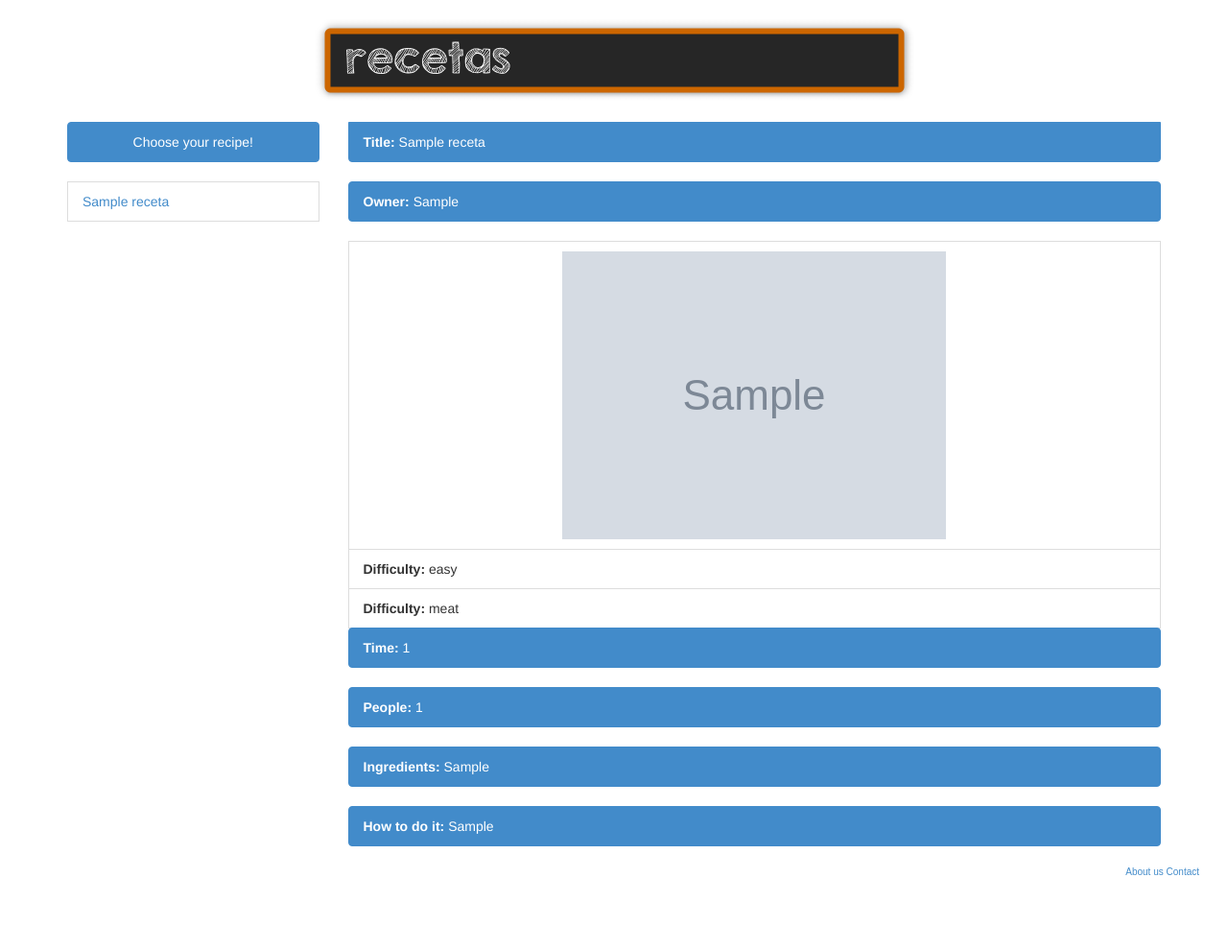
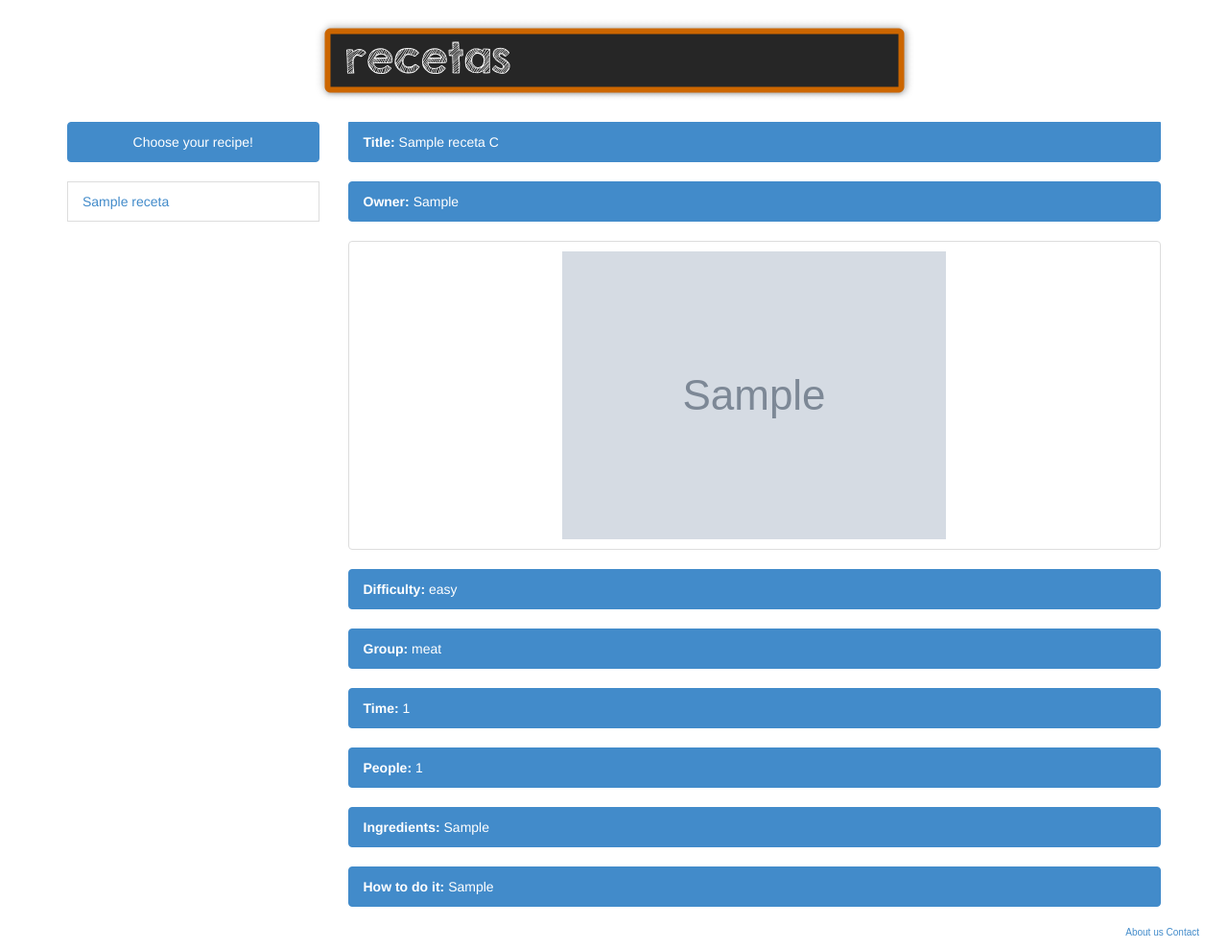
Before and after one commit to ULL-ETSII-GRADO-SYTW-1314/KWYJIBO, a Django app: page /recetas/1 in a window 1280 px wide. Shown: the part 52-1041 px from the top of the page at 96% size. Before the commit the page ends 964 px from the top, so only its background shows below. Run offline with Django 3.2, Linux system fonts and the light colour scheme; tables that the repository leaves empty hold one stand-in row (values such as "Sample post"); grey boxes marked "Sample" are stand-in pictures; parts of the project's set-up code (start-up, migrations or seed data) failed here and were passed over.

Commit message:
Mostrar bien receta

```diff
--- a/Recetas/views.py
+++ b/Recetas/views.py
@@ -85,7 +85,7 @@ def subir_receta(request):
 				return render_to_response('recetas/subir_receta.html', {'form':form, 'errores':errores}, context_instance=RequestContext(request))
 			else:
 				Nueva_Receta.save()
-				return HttpResponseRedirect('/admin/')
+				return render_to_response('recetas/subida_de_receta.html', context_instance=RequestContext(request))
 		#else:
 			#return HttpResponseRedirect('www.google.es')
 	else:
--- a/templates/recetas/recetas.html
+++ b/templates/recetas/recetas.html
@@ -31,18 +31,20 @@
                 </div>
                 <div class="col-md-9 column">
                     {% if receta == nil %}
-                        <center> <h3> No recipes! </h3> </center>
+                        <center> <h3> Choose one Recipe! </h3> </center>
                     {% else %}
                         <div class="list-group">
-                            <a class="list-group-item active"> <b> Title: </b> {{ receta.titulo }} </a>
+                            <a class="list-group-item active"> <b> Title: </b> {{ receta.titulo }} {{ receta.grupo }} </a>
                         </div>
                         <div class="list-group">
                             <a class="list-group-item active"> <b> Owner: </b> {{ receta.autor }} </a>
                         </div>
-                        <div class="list-group-item">
-                            <center> <img src="/static/images/{{ receta.imagen }}"> </center>
+                        <div class="list-group">
+                            <a class="list-group-item"> <center> <img src="/static/images/{{ receta.imagen }}"> </center> </a>
                         </div>
-                        <div class="list-group-item">
+
+                        <div class="list-group">
+                            <a class="list-group-item active">
                                 {% if receta.dificultad == 'F' %}
                                     <b> Difficulty: </b> easy
                                 {% elif receta.dificultad == 'M' %}
@@ -50,31 +52,37 @@
                                 {% elif receta.dificultad == 'D' %}
                                     <b> Difficulty: </b> hard
                                 {% endif %}
+                            </a>
                         </div>
-                        <div class="list-group-item">
+
+                        <div class="list-group">
                             {% if receta.grupo == 'C' %}
-                                <b> Difficulty: </b> meat
+                                <a class="list-group-item active"> <b> Group: </b> meat </a>
                             {% elif receta.grupo == 'P' %}
-                                <b> Difficulty: </b> fish
+                                <a class="list-group-item active"> <b> Group: </b> fish </a>
                             {% elif receta.grupo == 'P&P' %}
-                                <b> Difficulty: </b> pasta & pizza
+                                <a class="list-group-item active"> <b> Group: </b> pasta & pizza </a>
                             {% elif receta.grupo == 'E' %}
-                                <b> Difficulty: </b> salad
+                                <a class="list-group-item active"> <b> Group: </b> salad </a>
                             {% elif receta.grupo == 'P&H' %}
-                                <b> Difficulty: </b> desserts and ice creams
+                                <a class="list-group-item active"> <b> Group: </b> desserts and ice creams </a>
                             {% elif receta.grupo == 'O' %}
-                                <b> Difficulty: </b> other
+                                <a class="list-group-item active"> <b> Group: </b> other </a>
                             {% endif %}
                         </div>
+
                         <div class="list-group">
                             <a class="list-group-item active"> <b> Time: </b> {{ receta.tiempo }} </a>
                         </div>
+
                         <div class="list-group">
                             <a class="list-group-item active"> <b> People: </b> {{ receta.personas }} </a>
                         </div>
+
                         <div class="list-group">
                             <a class="list-group-item active"> <b> Ingredients: </b> {{ receta.ingredientes }} </a>
                         </div>
+
                         <div class="list-group">
                             <a class="list-group-item active"> <b> How to do it: </b> {{ receta.elaboracion }} </a>
                         </div>
```
Also changed, not shown: templates/recetas/subida_de_receta.html (added, +26 -0 lines), static/images/imagenes_receta/images.jpg (added), static/images/imagenes_receta/images_1.jpg (added), static/images/imagenes_receta/images_2.jpg (added), static/images/imagenes_receta/images_3.jpg (added), static/images/imagenes_receta/images_4.jpg (added), static/images/imagenes_receta/images_5.jpg (added), 1 other file. Lines whose indentation alone changed are shown as unchanged.
